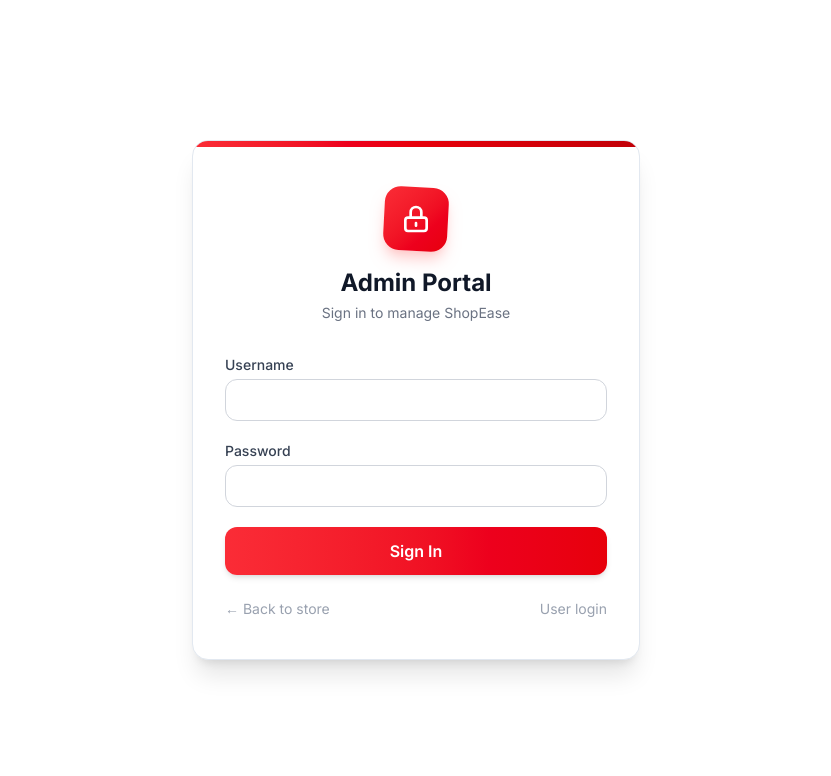
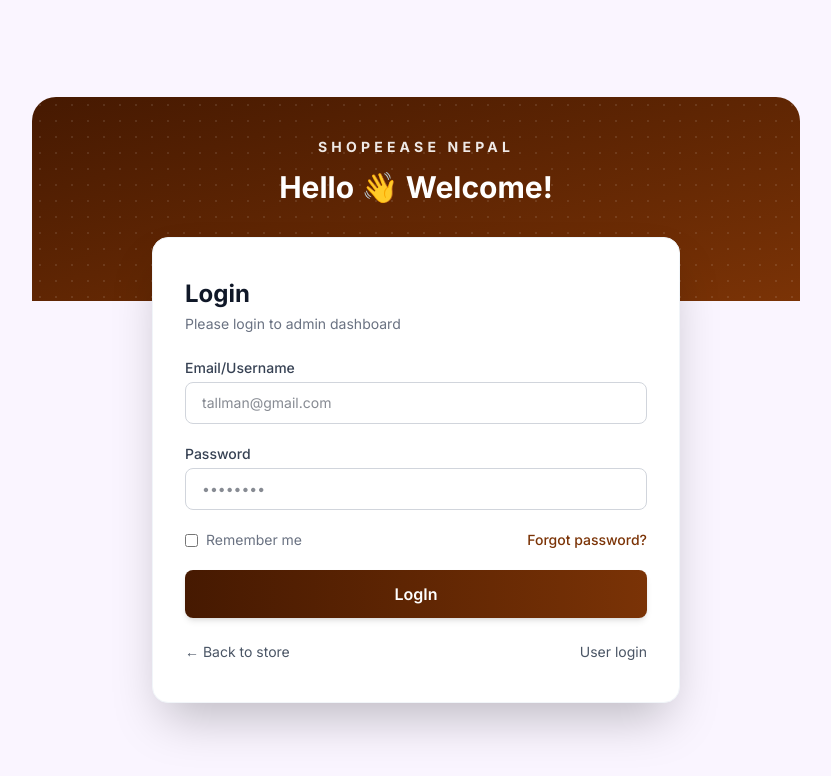
Before and after one commit to ANMOL-CHHETRI/React-Collage-B, a React (Vite) app: page /admin in a window 1280 px wide. Shown: the top 776 px of the page, without its empty margins (224-1055 px from the left). Built offline with nearby package versions, Linux system fonts and the light colour scheme.

Commit message:
Redesign admin login page with consistent ShopEase theme

```diff
--- a/src/pages/AdminLoginPage.jsx
+++ b/src/pages/AdminLoginPage.jsx
@@ -68,10 +68,10 @@ const AdminLoginPage = () => {
         <div className={`rounded-2xl shadow-xl p-8 w-full max-w-md text-center border ${dark ? "bg-slate-900 border-slate-800" : "bg-white border-slate-200"}`}>
           <p className={`mb-2 ${dark ? "text-slate-300" : "text-gray-700"}`}>You are signed in as a <strong>user</strong>.</p>
           <p className={`text-sm mb-6 ${dark ? "text-slate-400" : "text-gray-500"}`}>Log out first to access the admin panel.</p>
-          <Link to="/user/dashboard" className="inline-block bg-amber-600 text-white px-6 py-3 rounded-lg font-semibold hover:bg-amber-700 transition mr-3">
+          <Link to="/user/dashboard" className="inline-block bg-purple-600 text-white px-6 py-3 rounded-lg font-semibold hover:bg-purple-700 transition mr-3">
             My Dashboard
           </Link>
-          <Link to="/" className="inline-block text-amber-600 font-medium hover:underline">
+          <Link to="/" className="inline-block text-purple-600 font-medium hover:underline">
             Back to store
           </Link>
         </div>
@@ -80,32 +80,34 @@ const AdminLoginPage = () => {
   }
 
   return (
-  <div className={`min-h-screen flex items-center justify-center p-6 transition-colors duration-300 ${dark ? "bg-slate-950" : "bg-white"}`}>
-    <div className={`rounded-2xl shadow-xl w-full max-w-md overflow-hidden border ${dark ? "bg-slate-900 border-slate-800" : "bg-white border-slate-200"}`}>
+    <div className={`min-h-screen flex items-center justify-center p-6 transition-colors duration-300 ${dark ? "bg-slate-950" : "bg-purple-50"}`}>
+      <div className="w-full max-w-3xl">
 
-      {/* Top accent bar */}
-      <div className="h-1.5 bg-gradient-to-r from-red-500 via-red-600 to-red-700" />
+        {/*hero */}
+        <div className="relative bg-linear-to-br from-amber-950 to-amber-900 rounded-t-3xl pt-10 pb-24 px-8 text-center overflow-hidden">
+          {/* soft dot texture */}
+          <div className="absolute inset-0 opacity-10 [background-image:radial-gradient(circle,_white_1px,_transparent_1px)] [background-size:16px_16px]" />
+          <h2 className="relative text-white/90 text-sm font-bold tracking-[0.3em] uppercase mb-3">ShopeEase Nepal</h2>
+          <h1 className="relative text-white text-2xl md:text-3xl font-bold">
+            Hello <span className="inline-block">👋</span> Welcome!
+          </h1>
+        </div>
 
-      <div className="px-8 py-10">
-        {/* Icon + title */}
-        <div className="text-center mb-8">
-          <div className={`mx-auto w-16 h-16 bg-gradient-to-br from-red-500 to-red-600 rounded-2xl flex items-center justify-center mb-4 shadow-lg rotate-3 ${dark ? "shadow-red-500/20" : "shadow-red-200"}`}>
-            <svg className="w-8 h-8 text-white -rotate-3" fill="none" stroke="currentColor" viewBox="0 0 24 24">
-              <path strokeLinecap="round" strokeLinejoin="round" strokeWidth="2"
-                d="M12 15v2m-6 4h12a2 2 0 002-2v-6a2 2 0 00-2-2H6a2 2 0 00-2 2v6a2 2 0 002 2zm10-10V7a4 4 0 00-8 0v4h8z" />
-            </svg>
-          </div>
+        {/* Card overlapping the hero */}
+        <div className="relative -mt-16 px-4 md:px-30">
+          <div className={`rounded-2xl shadow-2xl border overflow-hidden md:flex ${dark ? "bg-slate-900 border-slate-800" : "bg-white border-slate-100"}`}>
+
+            {/* Form side */}
+            <div className="flex-1 px-8 py-10">
               <h1 className={`text-2xl font-bold ${dark ? "text-white" : "text-gray-900"}`}>
-            {recoveryMode ? "Account Locked" : "Admin Portal"}
+                {recoveryMode ? "Account Locked" : "Login"}
               </h1>
-          <p className={`text-sm mt-1 ${dark ? "text-slate-400" : "text-gray-500"}`}>
+              <p className={`text-sm mt-1 mb-6 ${dark ? "text-slate-400" : "text-gray-500"}`}>
                 {recoveryMode
                   ? "Verify your identity to regain access"
-              : "Sign in to manage ShopEase"}
+                  : "Please login to admin dashboard"}
               </p>
-        </div>
 
-        {/* Form */}
               <form onSubmit={handleSubmit} className="space-y-5" autoComplete="off">
                 {recoveryMode ? (
                   <>
@@ -113,38 +115,50 @@ const AdminLoginPage = () => {
                       <label className={`block text-sm font-medium mb-1 ${dark ? "text-slate-300" : "text-gray-700"}`}>Registered Email</label>
                       <input type="email" required value={email}
                         onChange={e=>{ setEmail(e.target.value); setError("") }}
-                  className={`w-full px-4 py-2.5 rounded-xl border outline-none transition text-sm ${dark ? "bg-slate-800 border-slate-600 text-slate-100 placeholder-slate-500 focus:ring-2 focus:ring-red-500 focus:border-red-500" : "bg-white border-gray-300 text-gray-900 focus:ring-2 focus:ring-red-500 focus:border-red-500"}`}
+                        className={`w-full px-4 py-2.5 rounded-lg border outline-none transition text-sm ${dark ? "bg-slate-800 border-slate-600 text-slate-100 placeholder-slate-500 focus:ring-2 focus:ring-purple-500 focus:border-purple-500" : "bg-white border-gray-300 text-gray-900 focus:ring-2 focus:ring-purple-500 focus:border-purple-500"}`}
                         autoComplete="off" />
                     </div>
                     <div>
                       <label className={`block text-sm font-medium mb-1 ${dark ? "text-slate-300" : "text-gray-700"}`}>Registered Phone</label>
                       <input type="tel" required value={phone}
                         onChange={e=>{ setPhone(e.target.value); setError("") }}
-                  className={`w-full px-4 py-2.5 rounded-xl border outline-none transition text-sm ${dark ? "bg-slate-800 border-slate-600 text-slate-100 placeholder-slate-500 focus:ring-2 focus:ring-red-500 focus:border-red-500" : "bg-white border-gray-300 text-gray-900 focus:ring-2 focus:ring-red-500 focus:border-red-500"}`}
+                        className={`w-full px-4 py-2.5 rounded-lg border outline-none transition text-sm ${dark ? "bg-slate-800 border-slate-600 text-slate-100 placeholder-slate-500 focus:ring-2 focus:ring-purple-500 focus:border-purple-500" : "bg-white border-gray-300 text-gray-900 focus:ring-2 focus:ring-purple-500 focus:border-purple-500"}`}
                         autoComplete="off" />
                     </div>
                   </>
                 ) : (
                   <>
                     <div>
-                <label className={`block text-sm font-medium mb-1 ${dark ? "text-slate-300" : "text-gray-700"}`}>Username</label>
+                      <label className={`block text-sm font-medium mb-1 ${dark ? "text-slate-300" : "text-gray-700"}`}>Email/Username</label>
                       <input type="text" required value={username}
+                        placeholder="tallman@gmail.com"
                         onChange={e=>{ setUsername(e.target.value); setError("") }}
-                  className={`w-full px-4 py-2.5 rounded-xl border outline-none transition text-sm ${dark ? "bg-slate-800 border-slate-600 text-slate-100 placeholder-slate-500 focus:ring-2 focus:ring-red-500 focus:border-red-500" : "bg-white border-gray-300 text-gray-900 focus:ring-2 focus:ring-red-500 focus:border-red-500"}`}
+                        className={`w-full px-4 py-2.5 rounded-lg border outline-none transition text-sm ${dark ? "bg-slate-800 border-slate-600 text-slate-100 placeholder-slate-500 focus:ring-2 focus:ring-purple-500 focus:border-purple-500" : "bg-white border-gray-300 text-gray-900 focus:ring-2 focus:ring-purple-500 focus:border-purple-500"}`}
                         autoComplete="off" />
                     </div>
                     <div>
                       <label className={`block text-sm font-medium mb-1 ${dark ? "text-slate-300" : "text-gray-700"}`}>Password</label>
                       <input type="password" required value={password}
+                        placeholder="••••••••"
                         onChange={e=>{ setPassword(e.target.value); setError("") }}
-                  className={`w-full px-4 py-2.5 rounded-xl border outline-none transition text-sm ${dark ? "bg-slate-800 border-slate-600 text-slate-100 placeholder-slate-500 focus:ring-2 focus:ring-red-500 focus:border-red-500" : "bg-white border-gray-300 text-gray-900 focus:ring-2 focus:ring-red-500 focus:border-red-500"}`}
+                        className={`w-full px-4 py-2.5 rounded-lg border outline-none transition text-sm ${dark ? "bg-slate-800 border-slate-600 text-slate-100 placeholder-slate-500 focus:ring-2 focus:ring-purple-500 focus:border-purple-500" : "bg-white border-gray-300 text-gray-900 focus:ring-2 focus:ring-purple-500 focus:border-purple-500"}`}
                         autoComplete="new-password" />
+                    </div>
+
+                    <div className="flex items-center justify-between text-sm">
+                      <label className={`flex items-center gap-2 select-none ${dark ? "text-slate-400" : "text-gray-500"}`}>
+                        <input type="checkbox" className="rounded border-gray-300 text-purple-600 focus:ring-purple-500" />
+                        Remember me
+                      </label>
+                      <span className="text-amber-900 font-medium hover:underline cursor-pointer">
+                        Forgot password?
+                      </span>
                     </div>
                   </>
                 )}
 
                 {error && (
-            <div className={`flex items-center gap-2 rounded-xl px-4 py-2.5 border text-sm ${dark ? "bg-red-950/30 border-red-800 text-red-400" : "bg-red-50 border-red-200 text-red-600"}`}>
+                  <div className={`flex items-center gap-2 rounded-lg px-4 py-2.5 border text-sm ${dark ? "bg-red-950/30 border-red-800 text-red-400" : "bg-red-50 border-red-200 text-red-600"}`}>
                     <svg className="w-4 h-4 shrink-0" fill="none" stroke="currentColor" viewBox="0 0 24 24">
                       <path strokeLinecap="round" strokeLinejoin="round" strokeWidth="2" d="M12 9v2m0 4h.01m-6.938 4h13.856c1.54 0 2.502-1.667 1.732-3L13.732 4c-.77-1.333-2.694-1.333-3.464 0L3.34 16c-.77 1.333.192 3 1.732 3z" />
                     </svg>
@@ -153,18 +167,23 @@ const AdminLoginPage = () => {
                 )}
 
                 <button type="submit"
-            className="w-full bg-gradient-to-r from-red-500 to-red-600 hover:from-red-600 hover:to-red-700 text-white py-3 rounded-xl font-semibold transition cursor-pointer shadow-md hover:shadow-lg">
-            {recoveryMode ? "Verify Identity" : "Sign In"}
+                  className="w-full bg-gradient-to-r from-amber-950 to-amber-800 hover:from-amber-900 to-amber-900 text-white py-3 rounded-lg font-semibold transition cursor-pointer shadow-md hover:shadow-lg">
+                  {recoveryMode ? "Verify Identity" : "LogIn"}
                 </button>
               </form>
 
               <div className="flex items-center justify-between mt-6">
-          <Link to="/" className="text-sm text-gray-400 hover:text-red-600 hover:underline">
+                <Link to="/" className={`text-sm hover:text-amber-950 hover:underline ${dark ? "text-slate-500" : "text-gray-600"}`}>
                   ← Back to store
                 </Link>
-          <Link to="/user-login" className="text-sm text-gray-400 hover:text-red-600 hover:underline">
+                <Link to="/user-login" className={`text-sm hover:text-amber-950 hover:underline ${dark ? "text-slate-500" : "text-gray-600"}`}>
                   User login
                 </Link>
+              </div>
+            </div>
+
+            {/* Illustration side (decorative, hidden on small screens) */}
+
           </div>
         </div>
       </div>
```
Lines whose indentation alone changed are shown as unchanged.
